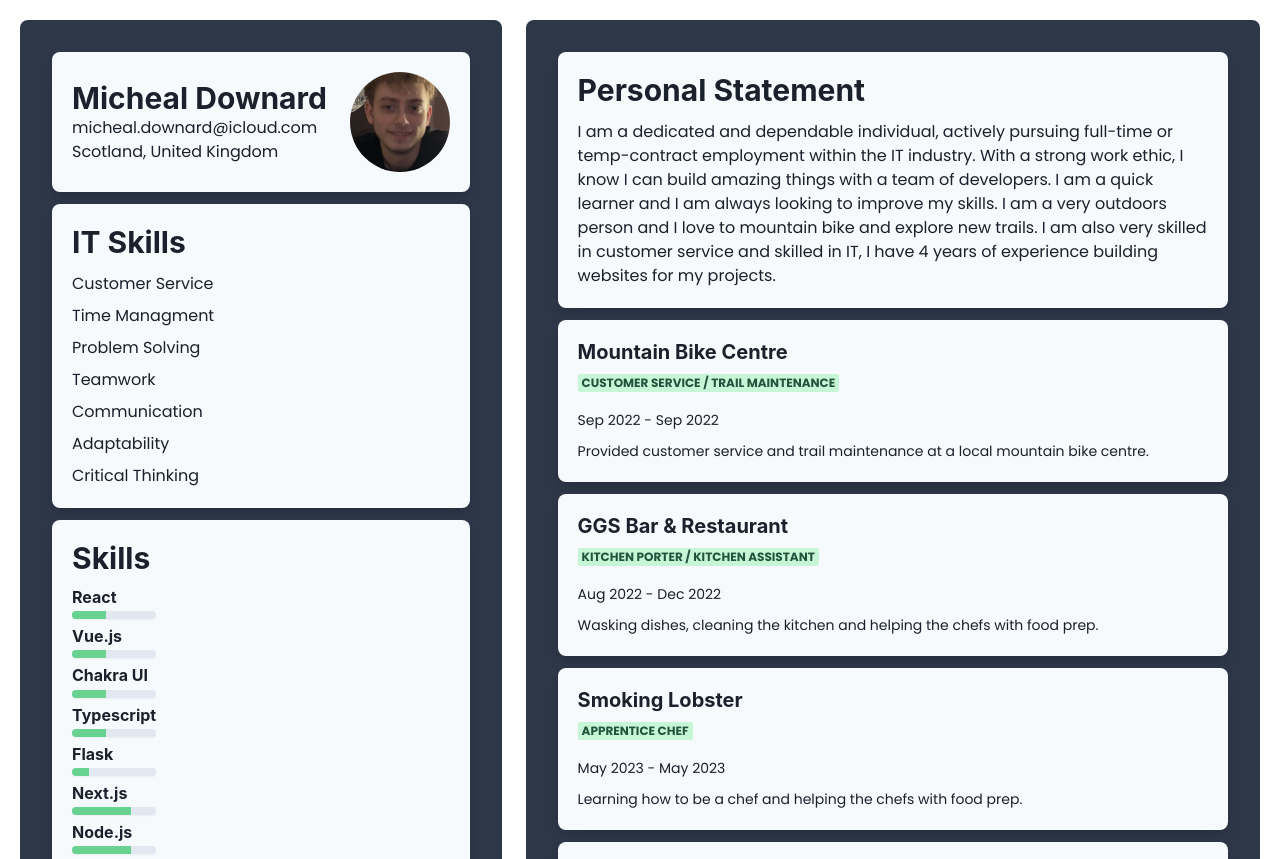
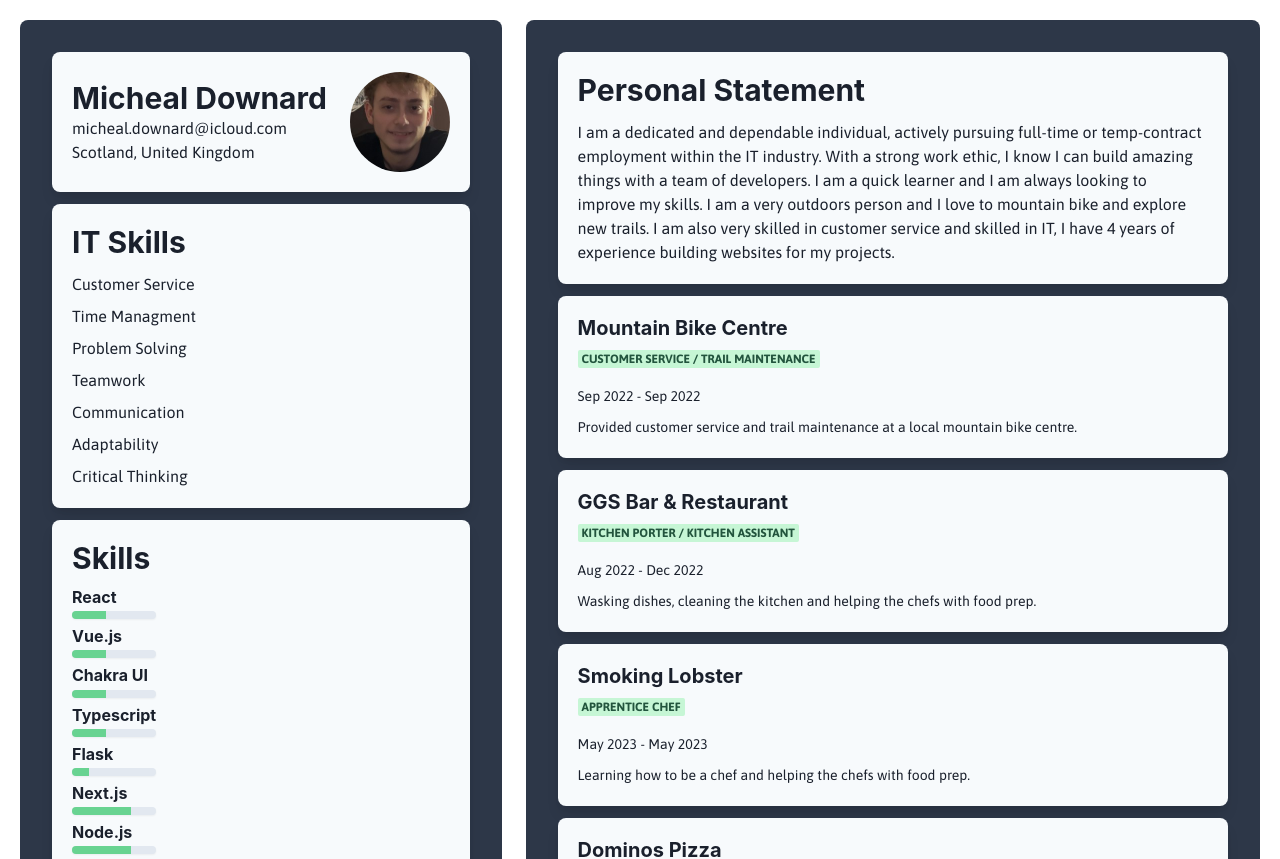
Before and after one commit to swayz8148/CV, a Next.js app: page / in a window 1280 px wide. Shown: the top 859 px of the page. Built offline with nearby package versions, Linux system fonts and the light colour scheme.

Commit message:
Add @vercel/analytics package

```diff
--- a/package.json
+++ b/package.json
@@ -13,6 +13,7 @@
     "@chakra-ui/react": "^2.8.2",
     "@emotion/react": "^11.11.4",
     "@emotion/styled": "^11.11.0",
+    "@vercel/analytics": "^1.2.2",
     "framer-motion": "^11.0.8",
     "next": "14.1.3",
     "react": "^18",
--- a/pages/_app.tsx
+++ b/pages/_app.tsx
@@ -2,10 +2,11 @@ import { ChakraProvider } from "@chakra-ui/react";
 import type { AppProps } from "next/app";
 import { extendTheme } from "@chakra-ui/react";
 import "../styles/globals.css";
+import { Analytics } from "@vercel/analytics/react";
 
 const theme = extendTheme({
   fonts: {
-    body: "var(--Poppins)",
+    body: "var(--Font)",
   },
 });
 
--- a/styles/globals.css
+++ b/styles/globals.css
@@ -1,7 +1,12 @@
 @import url("https://fonts.googleapis.com/css2?family=Poppins:ital,wght@0,100;0,200;0,300;0,400;0,500;0,600;0,700;0,800;0,900;1,100;1,200;1,300;1,400;1,500;1,600;1,700;1,800;1,900&display=swap");
 @import url("https://fonts.googleapis.com/css2?family=Asap:ital,wght@0,100..900;1,100..900&family=Poppins:ital,wght@0,100;0,200;0,300;0,400;0,500;0,600;0,700;0,800;0,900;1,100;1,200;1,300;1,400;1,500;1,600;1,700;1,800;1,900&display=swap");
 
+* {
+  margin: 0;
+  padding: 0;
+  box-sizing: border-box;
+}
+
 :root {
-  --Poppins: "Poppins", sans-serif;
-  --Asap: "Asap", sans-serif;
+  --Font: "Asap", sans-serif;
 }
```
Also changed, not shown: 1 other file (tests, documents, lock files or other folders).
